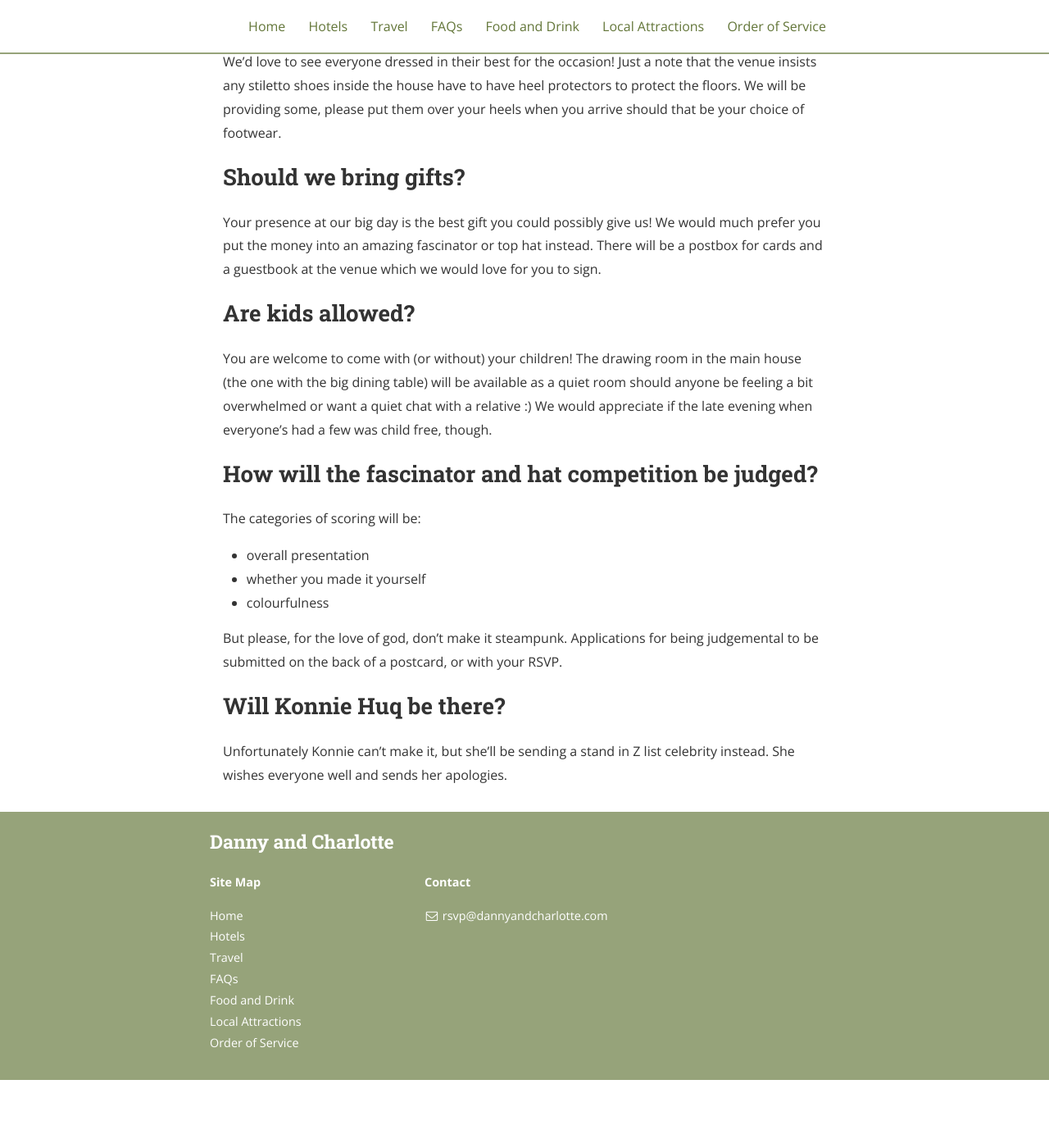
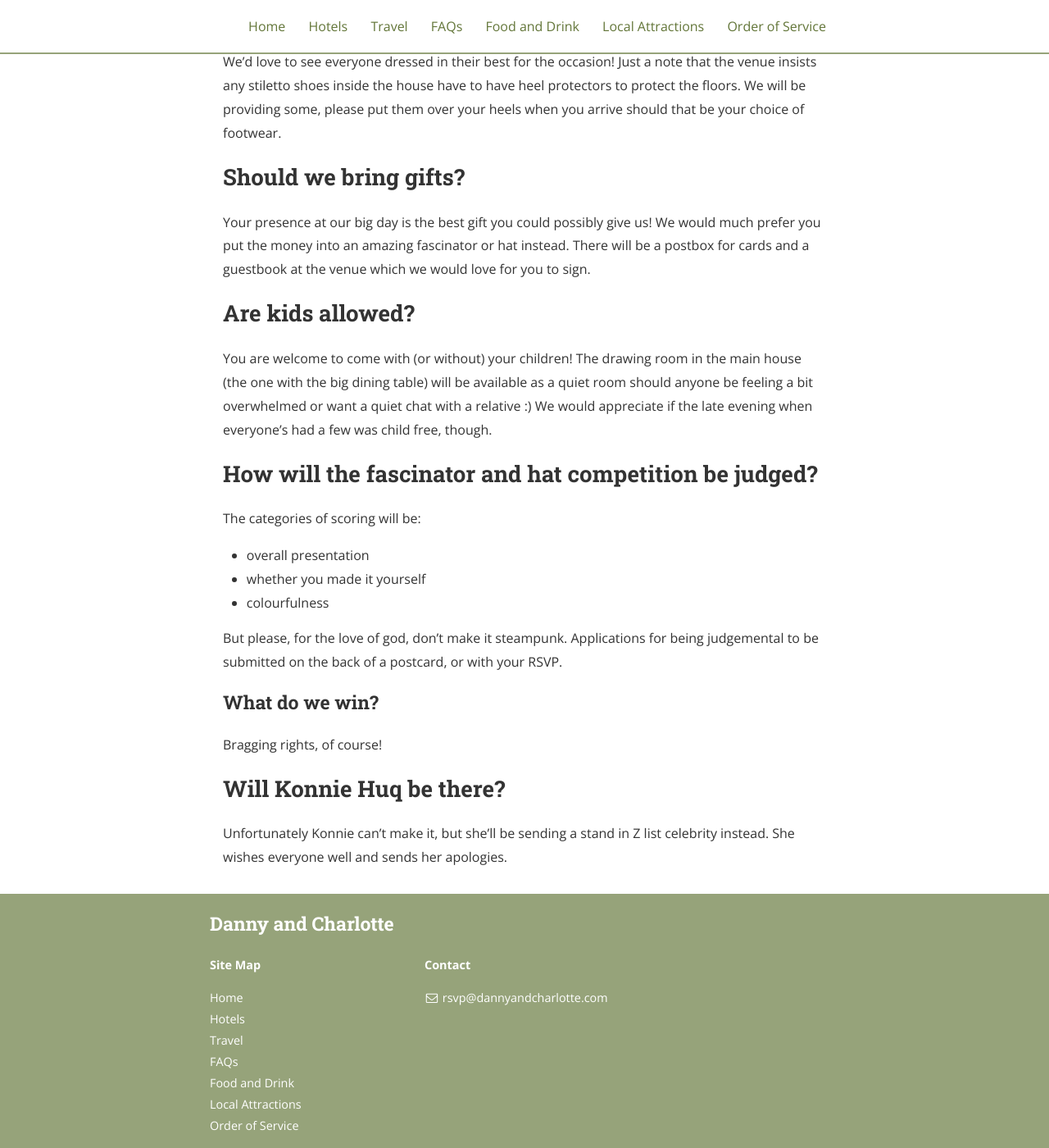
Before and after one commit to dannybrown/dannyandcharlotte.com, a Jekyll site: the page built from faqs.md, in a window 1280 px wide and 1400 px high, scrolled down 837 px. Shown: the whole window at 82% size. Built offline with Jekyll 4.4.1, drawn with Linux system fonts in a browser that asks for light colours; nearby versions of some CDN libraries; before the commit the page ends 2154 px from its top, so only the background shows below that.

Commit message:
update faq

```diff
--- a/faqs.md
+++ b/faqs.md
@@ -12,7 +12,7 @@ Please email rsvp@dannyandcharlotte.com, if you are a day guest please include a
 We'd love to see everyone dressed in their best for the occasion! Just a note that the venue insists any stiletto shoes inside the house have to have heel protectors to protect the floors. We will be providing some, please put them over your heels when you arrive should that be your choice of footwear.
 
 ## Should we bring gifts?
-Your presence at our big day is the best gift you could possibly give us! We would much prefer you put the money into an amazing fascinator or top hat instead. There will be a postbox for cards and a guestbook at the venue which we would love for you to sign.
+Your presence at our big day is the best gift you could possibly give us! We would much prefer you put the money into an amazing fascinator or hat instead. There will be a postbox for cards and a guestbook at the venue which we would love for you to sign.
 
 ## Are kids allowed?
 You are welcome to come with (or without) your children! The drawing room in the main house (the one with the big dining table) will be available as a quiet room should anyone be feeling a bit overwhelmed or want a quiet chat with a relative :) We would appreciate if the late evening when everyone's had a few was child free, though.
@@ -25,5 +25,8 @@ The categories of scoring will be:
 
 But please, for the love of god, don't make it steampunk. Applications for being judgemental to be submitted on the back of a postcard, or with your RSVP.
 
+### What do we win?
+Bragging rights, of course!
+
 ## Will Konnie Huq be there?
 Unfortunately Konnie can't make it, but she'll be sending a stand in Z list celebrity instead. She wishes everyone well and sends her apologies.
```
